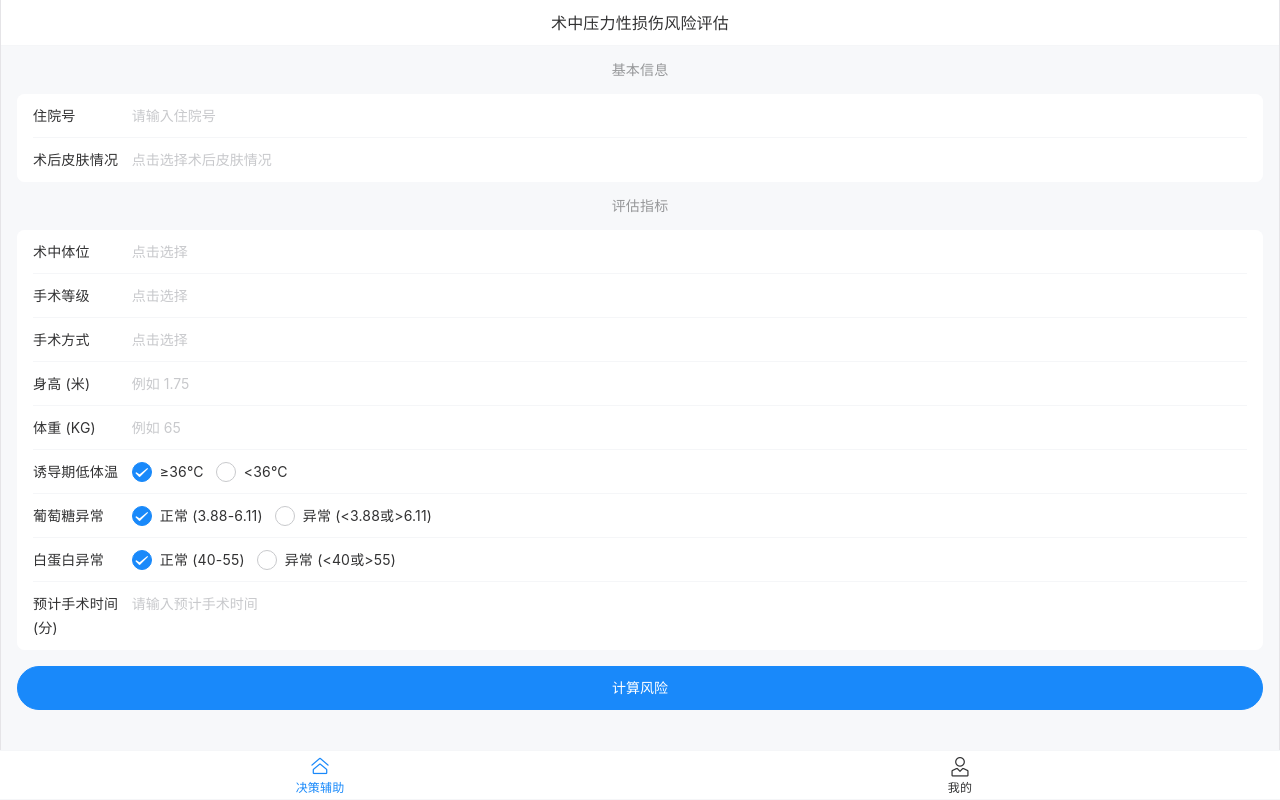
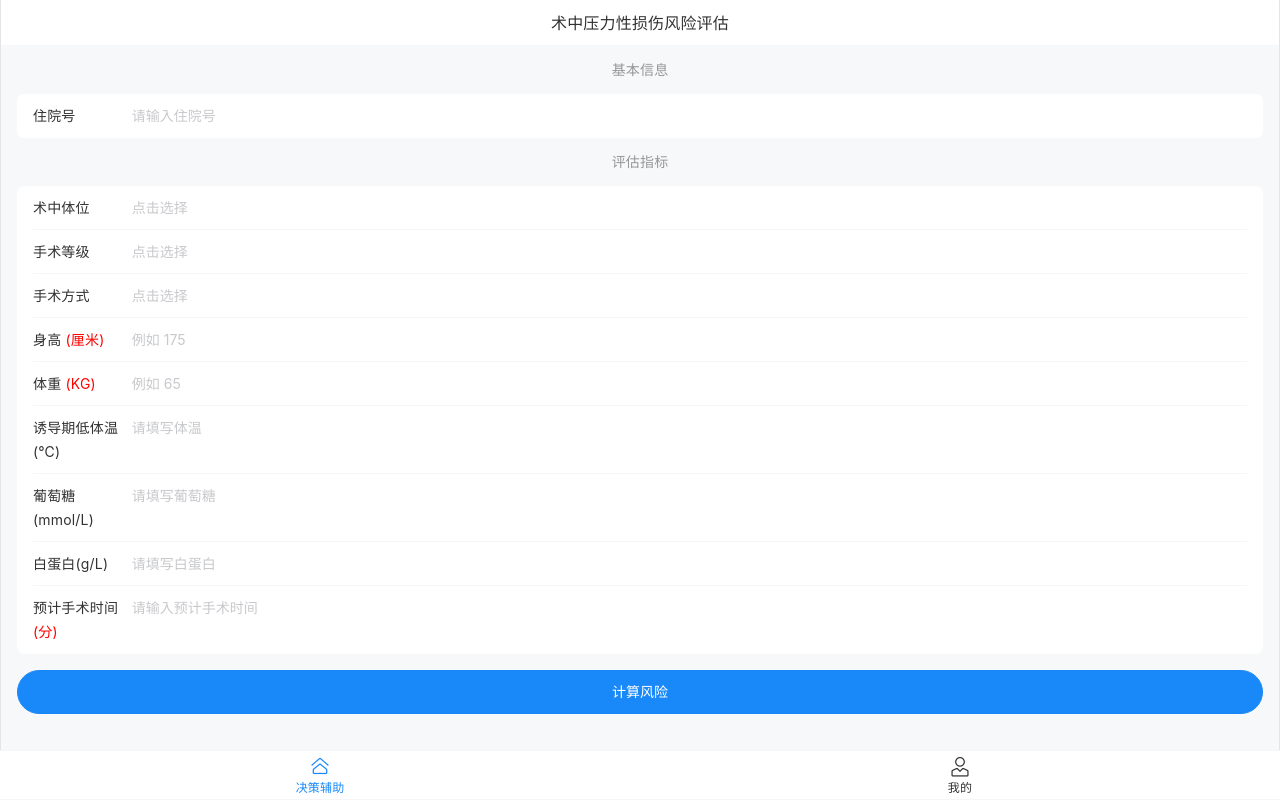
Before and after one commit to Under-no-Flag/Surgery-Decision, a Vue app in the folder frontend/: page /h5/form in a window 1280 px wide. Built offline with nearby package versions, Linux system fonts and the light colour scheme; sample sign-in values are in the browser's storage.

Commit message:
修改计算方式

```diff
--- a/frontend/src/views/admin/Records.vue
+++ b/frontend/src/views/admin/Records.vue
@@ -10,16 +10,15 @@
         <el-table-column type="expand">
           <template #default="{ row }">
             <el-descriptions>
-              <el-descriptions-item label="术后皮肤情况">{{ formatSkin(row.postop_skin) }}</el-descriptions-item>
               <el-descriptions-item label="术中体位">{{ formatPosition(row.position) }}</el-descriptions-item>
               <el-descriptions-item label="手术等级">{{ formatLevel(row.surgery_level) }}</el-descriptions-item>
               <el-descriptions-item label="手术方式">{{ formatMethod(row.surgery_method) }}</el-descriptions-item>
-              <el-descriptions-item label="身高(m)">{{ row.height }}</el-descriptions-item>
+              <el-descriptions-item label="身高(cm)">{{ row.height }}</el-descriptions-item>
               <el-descriptions-item label="体重(kg)">{{ row.weight }}</el-descriptions-item>
-              <el-descriptions-item label="BMI">{{ row.bmi }}</el-descriptions-item>
-              <el-descriptions-item label="诱导期低体温">{{ row.hypothermia ? '<36°C' : '≥36°C' }}</el-descriptions-item>
-              <el-descriptions-item label="葡萄糖异常">{{ row.glucose_abnormal ? '异常' : '正常' }}</el-descriptions-item>
-              <el-descriptions-item label="白蛋白异常">{{ row.albumin_abnormal ? '异常' : '正常' }}</el-descriptions-item>
+              <el-descriptions-item label="BMI">{{ typeof row.bmi === 'number' ? row.bmi.toFixed(2) : row.bmi }}</el-descriptions-item>
+              <el-descriptions-item label="诱导期低体温(℃)">{{ row.temperature }}</el-descriptions-item>
+              <el-descriptions-item label="葡萄糖(mmol/L)">{{ row.glucose }}</el-descriptions-item>
+              <el-descriptions-item label="白蛋白(g/L)">{{ row.albumin }}</el-descriptions-item>
               <el-descriptions-item label="手术时间(分)">{{ row.surgery_time }}</el-descriptions-item>
               <el-descriptions-item label="计算风险值(P)">{{ row.p_value != null ? (row.p_value * 100).toFixed(2) + '%' : '-' }}</el-descriptions-item>
             </el-descriptions>
@@ -58,7 +57,7 @@ import * as XLSX from 'xlsx'
 const tableData = ref([])
 const loading = ref(false)
 
-const formatSkin = (v) => ({1: '压红', 2: '一期', 3: '二期', 4: '其他'})[v] || '未知';
+
 const formatPosition = (v) => ({1: '中转体位', 2: '侧卧位', 3: '俯卧位', 4: '仰卧位', 5: '截石位'})[v] || '未知';
 const formatLevel = (v) => ({1: '四级', 2: '三级', 3: '一级或二级'})[v] || '未知';
 const formatMethod = (v) => ({1: '中转开腹', 2: '开腹', 3: '浅表或深部组织', 4: '微创(腔镜)'})[v] || '未知';
@@ -100,16 +99,15 @@ const exportExcel = () => {
     '微信昵称': r.user,
     '风险等级': r.risk_level,
     '计算风险概率': r.p_value != null ? (r.p_value * 100).toFixed(2) + '%' : '',
-    '术后皮肤情况': formatSkin(r.postop_skin),
     '术中体位': formatPosition(r.position),
     '手术等级': formatLevel(r.surgery_level),
     '手术方式': formatMethod(r.surgery_method),
-    '身高(m)': r.height,
+    '身高(cm)': r.height,
     '体重(kg)': r.weight,
     'BMI': r.bmi,
-    '诱导期低体温': r.hypothermia ? '<36°C' : '≥36°C',
-    '葡萄糖异常': r.glucose_abnormal ? '异常' : '正常',
-    '白蛋白异常': r.albumin_abnormal ? '异常' : '正常',
+    '诱导期低体温(℃)': r.temperature,
+    '葡萄糖(mmol/L)': r.glucose,
+    '白蛋白(g/L)': r.albumin,
     '手术时间(分)': r.surgery_time,
     '录入时间': r.created_at
   })))
--- a/frontend/src/views/h5/Form.vue
+++ b/frontend/src/views/h5/Form.vue
@@ -10,24 +10,6 @@
           placeholder="请输入住院号"
           :rules="[{ required: true, message: '请填写住院号' }]"
         />
-
-        <van-field
-          readonly
-          clickable
-          name="postop_skin"
-          :model-value="columns.postop_skin.find(item => item.value === formData.postop_skin)?.text"
-          label="术后皮肤情况"
-          placeholder="点击选择术后皮肤情况"
-          @click="showPicker.postop_skin = true"
-          :rules="[{ required: true, message: '请选择皮肤情况' }]"
-        />
-        <van-popup v-model:show="showPicker.postop_skin" position="bottom">
-          <van-picker
-            :columns="columns.postop_skin"
-            @confirm="onConfirm('postop_skin', $event)"
-            @cancel="showPicker.postop_skin = false"
-          />
-        </van-popup>
       </van-cell-group>
 
       <van-cell-group inset title="评估指标">
@@ -87,56 +69,59 @@
 
         <van-field
           v-model="formData.height"
-          type="number"
+          type="digit"
           name="height"
-          label="身高 (米)"
-          placeholder="例如 1.75"
+          placeholder="例如 175"
           :rules="[{ required: true, message: '请填写身高' }]"
-        />
+        >
+          <template #label>身高 <span style="color: red;">(厘米)</span></template>
+        </van-field>
         <van-field
           v-model="formData.weight"
           type="number"
           name="weight"
-          label="体重 (KG)"
           placeholder="例如 65"
           :rules="[{ required: true, message: '请填写体重' }]"
+        >
+          <template #label>体重 <span style="color: red;">(KG)</span></template>
+        </van-field>
+
+        <van-field
+          v-model="formData.temperature"
+          type="number"
+          name="temperature"
+          label="诱导期低体温(℃)"
+          placeholder="请填写体温"
+          :rules="[{ required: true, message: '请填写体温' }]"
         />
 
-        <van-field name="hypothermia" label="诱导期低体温">
-          <template #input>
-            <van-radio-group v-model="formData.hypothermia" direction="horizontal">
-              <van-radio :name="0">≥36°C</van-radio>
-              <van-radio :name="1"><36°C</van-radio>
-            </van-radio-group>
-          </template>
-        </van-field>
+        <van-field
+          v-model="formData.glucose"
+          type="number"
+          name="glucose"
+          label="葡萄糖(mmol/L)"
+          placeholder="请填写葡萄糖"
+          :rules="[{ required: true, message: '请填写葡萄糖' }]"
+        />
 
-        <van-field name="glucose_abnormal" label="葡萄糖异常">
-          <template #input>
-            <van-radio-group v-model="formData.glucose_abnormal" direction="horizontal">
-              <van-radio :name="0">正常 (3.88-6.11)</van-radio>
-              <van-radio :name="1">异常 (<3.88或>6.11)</van-radio>
-            </van-radio-group>
-          </template>
-        </van-field>
-
-        <van-field name="albumin_abnormal" label="白蛋白异常">
-          <template #input>
-            <van-radio-group v-model="formData.albumin_abnormal" direction="horizontal">
-              <van-radio :name="0">正常 (40-55)</van-radio>
-              <van-radio :name="1">异常 (<40或>55)</van-radio>
-            </van-radio-group>
-          </template>
-        </van-field>
+        <van-field
+          v-model="formData.albumin"
+          type="number"
+          name="albumin"
+          label="白蛋白(g/L)"
+          placeholder="请填写白蛋白"
+          :rules="[{ required: true, message: '请填写白蛋白' }]"
+        />
 
         <van-field
           v-model="formData.surgery_time"
           type="digit"
           name="surgery_time"
-          label="预计手术时间(分)"
           placeholder="请输入预计手术时间"
           :rules="[{ required: true, message: '请填写手术时间' }]"
-        />
+        >
+          <template #label>预计手术时间<span style="color: red;">(分)</span></template>
+        </van-field>
 
       </van-cell-group>
 
@@ -164,34 +149,26 @@ const submitting = ref(false)
 
 const getInitialData = () => ({
   hospital_no: '',
-  postop_skin: '',
   position: '',
   surgery_level: '',
   surgery_method: '',
   height: '',
   weight: '',
-  hypothermia: 0,
-  glucose_abnormal: 0,
-  albumin_abnormal: 0,
+  temperature: '',
+  glucose: '',
+  albumin: '',
   surgery_time: ''
 })
 
 const formData = reactive(getInitialData())
 
 const showPicker = reactive({
-  postop_skin: false,
   position: false,
   surgery_level: false,
   surgery_method: false
 })
 
 const columns = {
-  postop_skin: [
-    { text: '压红', value: 1 },
-    { text: '一期压力性损伤', value: 2 },
-    { text: '二期压力性损伤', value: 3 },
-    { text: '其他', value: 4 }
-  ],
   position: [
     { text: '中转体位', value: 1 },
     { text: '侧卧位', value: 2 },
--- a/frontend/src/views/h5/My.vue
+++ b/frontend/src/views/h5/My.vue
@@ -19,16 +19,15 @@
           :value="item.risk_level"
         >
           <div class="record-detail">
-            <p><strong>术后皮肤情况:</strong> {{ formatSkin(item.postop_skin) }}</p>
             <p><strong>术中体位:</strong> {{ formatPosition(item.position) }}</p>
             <p><strong>手术等级:</strong> {{ formatLevel(item.surgery_level) }}</p>
             <p><strong>手术方式:</strong> {{ formatMethod(item.surgery_method) }}</p>
-            <p><strong>身高(m):</strong> {{ item.height }}</p>
+            <p><strong>身高(cm):</strong> {{ item.height }}</p>
             <p><strong>体重(kg):</strong> {{ item.weight }}</p>
-            <p><strong>BMI:</strong> {{ item.bmi }}</p>
-            <p><strong>诱导期低体温:</strong> {{ item.hypothermia ? '<36°C' : '≥36°C' }}</p>
-            <p><strong>葡萄糖异常:</strong> {{ item.glucose_abnormal ? '异常' : '正常' }}</p>
-            <p><strong>白蛋白异常:</strong> {{ item.albumin_abnormal ? '异常' : '正常' }}</p>
+            <p><strong>BMI:</strong> {{ typeof item.bmi === 'number' ? item.bmi.toFixed(2) : item.bmi }}</p>
+            <p><strong>诱导期低体温(℃):</strong> {{ item.temperature }}</p>
+            <p><strong>葡萄糖(mmol/L):</strong> {{ item.glucose }}</p>
+            <p><strong>白蛋白(g/L):</strong> {{ item.albumin }}</p>
             <p><strong>手术时间(分):</strong> {{ item.surgery_time }}</p>
             <p><strong>计算风险值(P):</strong> {{ (item.p_value * 100).toFixed(2) }}%</p>
             <div style="text-align: right; margin-top: 10px;">
@@ -62,7 +61,7 @@ const user = ref(JSON.parse(localStorage.getItem('user') || '{}'))
 const records = ref([])
 const activeNames = ref([])
 
-const formatSkin = (v) => ({1: '压红', 2: '一期', 3: '二期', 4: '其他'})[v] || '未知';
+
 const formatPosition = (v) => ({1: '中转体位', 2: '侧卧位', 3: '俯卧位', 4: '仰卧位', 5: '截石位'})[v] || '未知';
 const formatLevel = (v) => ({1: '四级', 2: '三级', 3: '一级或二级'})[v] || '未知';
 const formatMethod = (v) => ({1: '中转开腹', 2: '开腹', 3: '浅表或深部组织', 4: '微创(腔镜)'})[v] || '未知';
```
Also changed, not shown: 2 other files (tests, documents, lock files or other folders).
